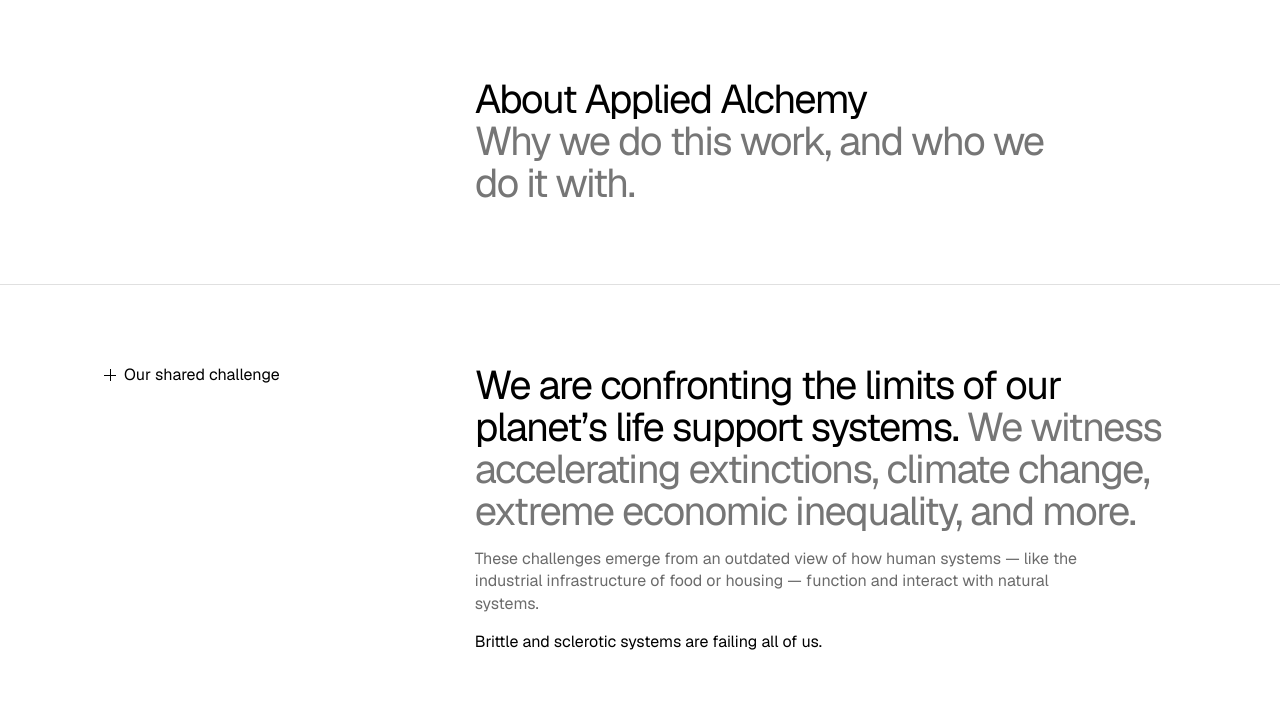
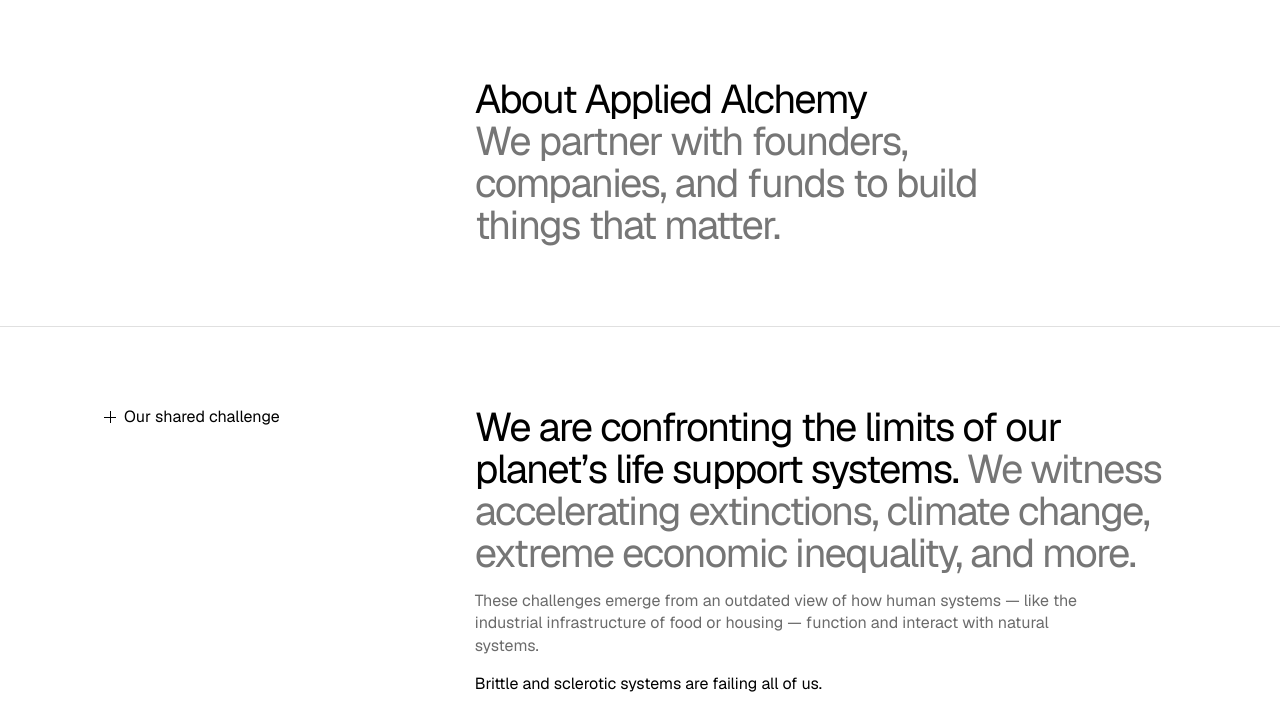
Before and after one commit to edwardwest/appliedalchemy, a website: page about/index.html in a window 1280 px wide. Shown: the part 78-800 px from the top of the page. Drawn offline with Linux system fonts and the light colour scheme.

Commit message:
About page: new heading line
Co-Authored-By: Claude Opus 5.5 <noreply@anthropic.com>
Claude-Session: https://claude.ai/code/session_01Q2EY5Es9g9kHLGoMLzr33p

```diff
--- a/about/index.html
+++ b/about/index.html
@@ -56,7 +56,7 @@
     <div class="section__inner">
       <div class="section__label"></div>
       <div class="section__body">
-        <h1 class="statement">About Applied Alchemy <span class="block">Why we do this work, and who we do it with.</span></h1>
+        <h1 class="statement">About Applied Alchemy <span class="block">We partner with founders, companies, and funds to build things that matter.</span></h1>
       </div>
     </div>
   </section>
```
Also changed, not shown: README.md.
